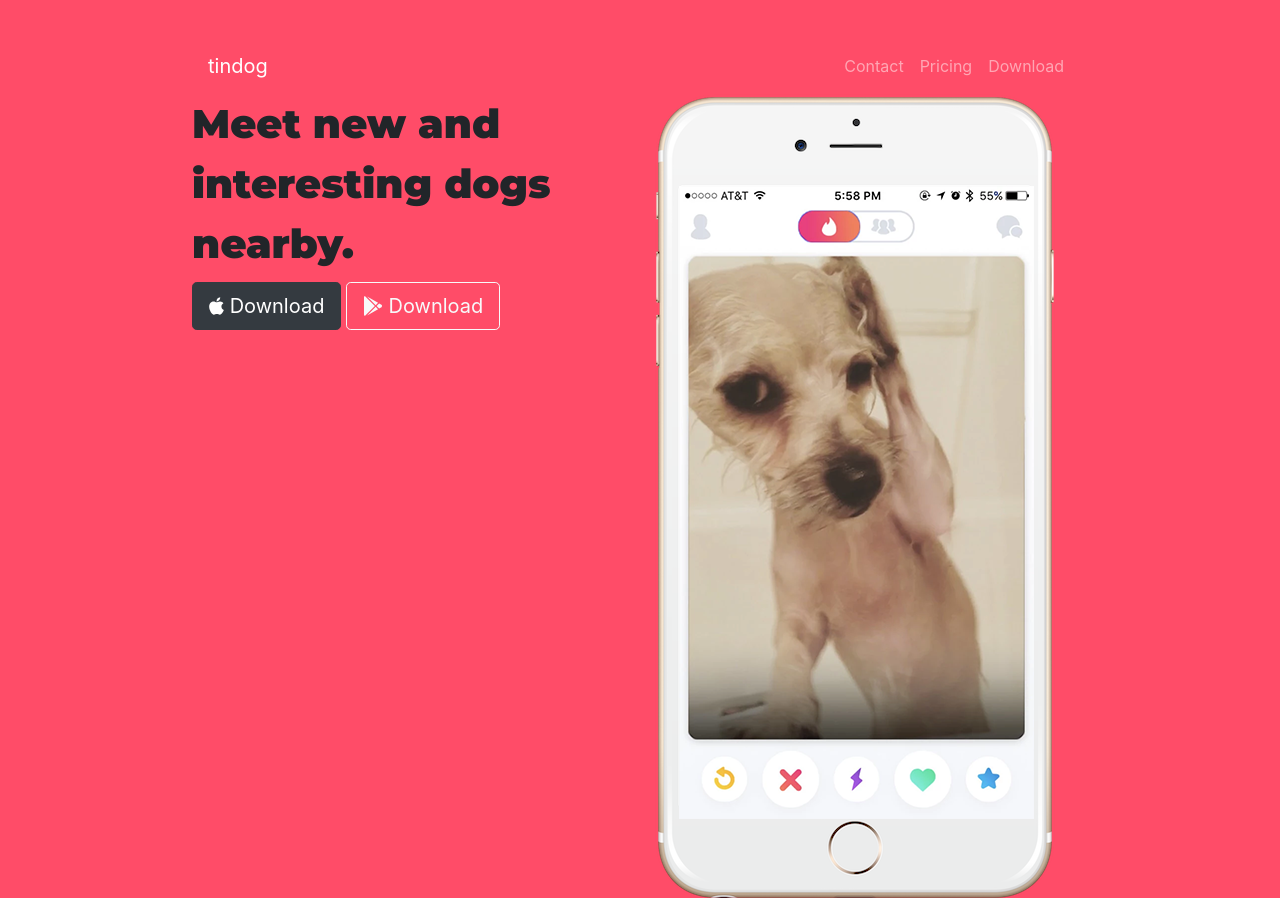
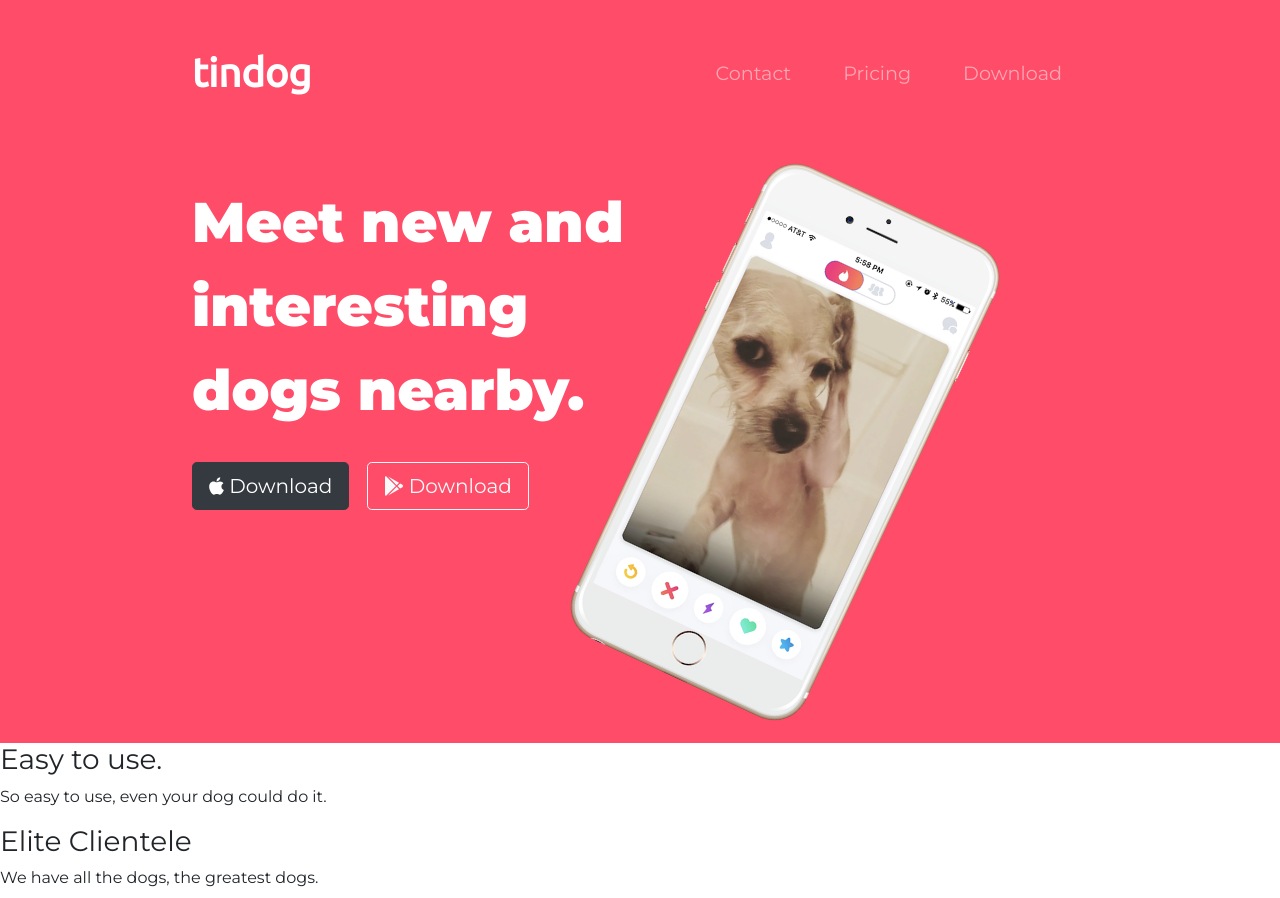
Before and after one commit to Adam-Fuentes/TinDog, a plain HTML site: page index.html in a window 1280 px wide. Shown: the top 898 px of the page. Drawn offline with nearby package versions, Linux system fonts and the light colour scheme.

Commit message:
add final title section

```diff
--- a/css/styles.css
+++ b/css/styles.css
@@ -1,6 +1,10 @@
-/* title section */
+body{
+    font-family: 'Montserrat';
+}
+
 #title{
     background-color: #ff4c68;
+    color: white;
 }
 
 .container-fluid{
@@ -8,8 +12,42 @@
 }
 
 h1{
-    font-family: 'Montserrat', sans-serif;
     font-weight: 900;
-    size: 3rem;
+    font-size: 3.5rem;
     line-height: 1.5;
+    color: white;
 }
+
+/* Navigation Bar */
+
+.navbar{
+    padding: 0 0 4.5rem;
+}
+
+.navbar-brand{
+    font-family: 'Ubuntu';
+    font-size: 2.5rem;
+    font-weight: bold;
+}
+
+.nav-item{
+    padding: 0 18px;
+}
+
+.nav-link{
+    font-size: 1.2rem;
+    font-weight: lighter;
+}
+
+/* Donwloads Buttons */
+
+.download-button{
+    margin: 5% 3% 5% 0;
+}
+
+/* Title image */
+
+.title-img{
+    width: 60%;
+    transform: rotate(25deg);
+}
--- a/index.html
+++ b/index.html
@@ -31,7 +31,7 @@
 
       <!-- Nav Bar -->
       <nav class="navbar navbar-expand-lg navbar-dark">
-        <a class="navbar-brand" href="">tindog</a>
+        <a class="navbar-brand brand-name" href="">tindog</a>
         <button class="navbar-toggler" type="button" data-toggle="collapse" data-target="#navbarSupportedContent" aria-controls="navbarSupportedContent" aria-expanded="false" aria-label="Toggle navigation">
           <span class="navbar-toggler-icon"></span>
         </button>
@@ -52,16 +52,16 @@
       </nav>
 
       <!-- Title -->
-      <div class="row">
+      <div class="row title">
 
         <div class="col-lg-6">
           <h1>Meet new and interesting dogs nearby.</h1>
-          <button class="btn btn-dark btn-lg" type="button"><i class="fab fa-apple"></i> Download</button>
-          <button class="btn btn-outline-light btn-lg" type="button"><i class="fab fa-google-play"></i> Download</button>
+          <button class="btn btn-dark btn-lg download-button" type="button"><i class="fab fa-apple"></i> Download</button>
+          <button class="btn btn-outline-light btn-lg download-button" type="button"><i class="fab fa-google-play"></i> Download</button>
         </div>
 
         <div class="col-lg-6">
-          <img src="images/iphone6.png" alt="iphone-mockup">
+          <img class="title-img" src="images/iphone6.png" alt="iphone-mockup">
         </div>
       </div>
 
```
